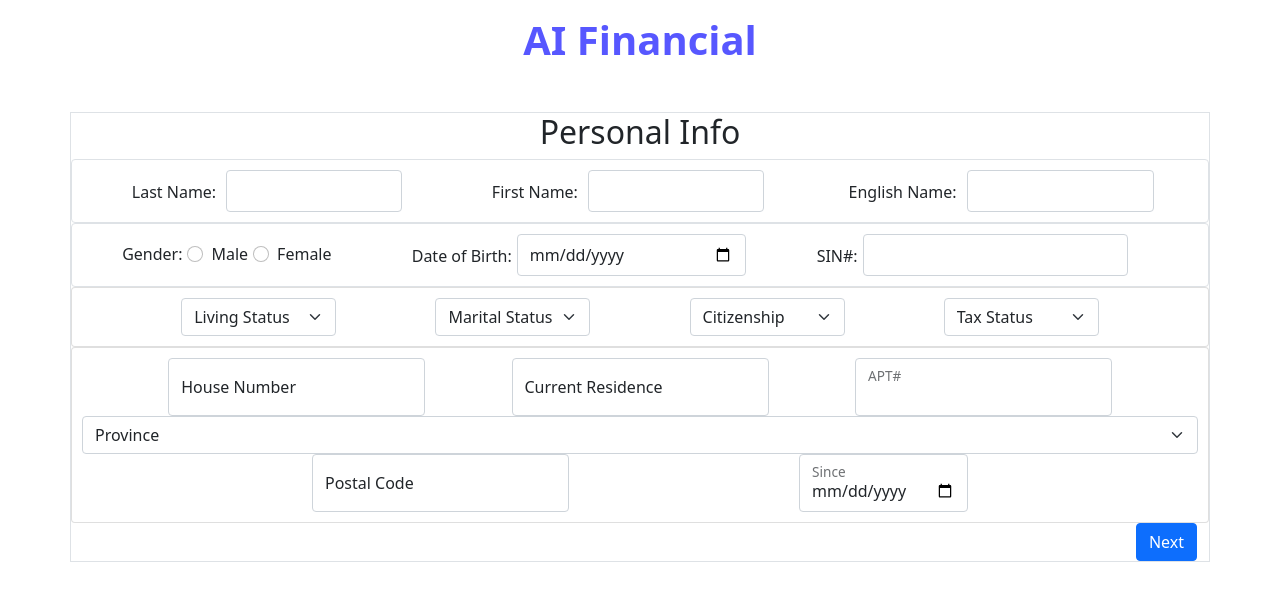
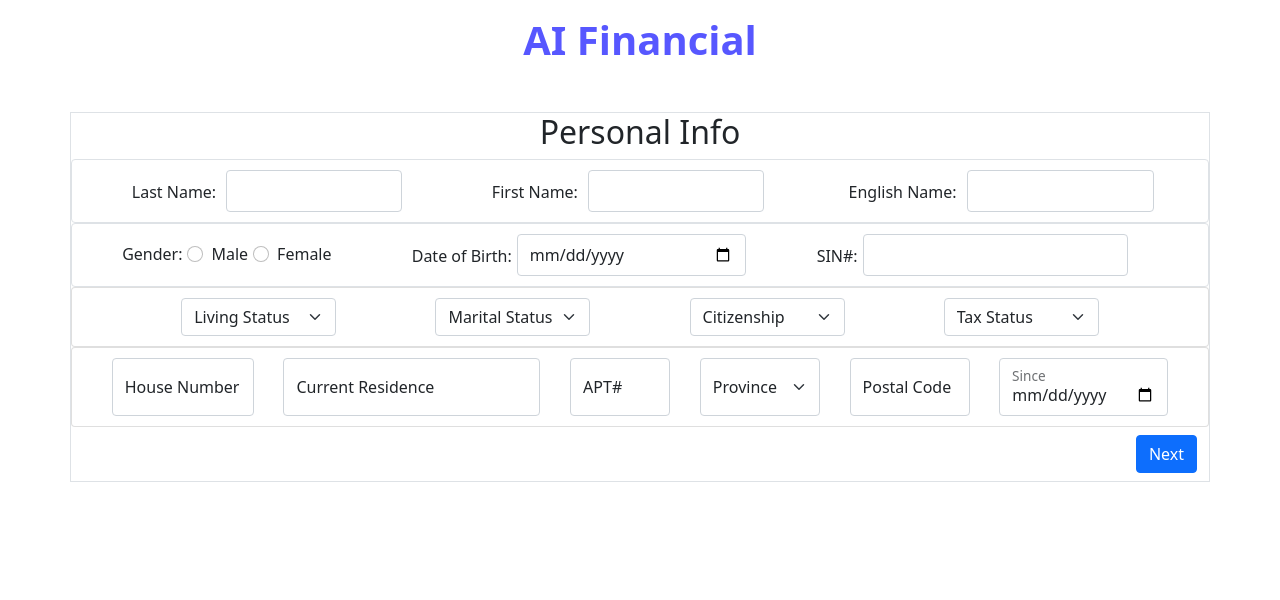
Before and after one commit to Yolanda-C-GitHub/ai-power-aifinancial-application, a React (Create React App) app in the folder Client/: page / in a window 1280 px wide. Shown: the top 600 px of the page. Built offline with nearby package versions, Linux system fonts and the light colour scheme.

Commit message:
personal info ui complete

```diff
--- a/Client/src/components/PersonalInfo/Personalinfo.js
+++ b/Client/src/components/PersonalInfo/Personalinfo.js
@@ -26,7 +26,7 @@ export default function Personalinfo() {
                         <Fourthpart />
                     </div>
 
-                    <div className='d-flex justify-content-end'>
+                    <div className='d-flex justify-content-end mt-2 mb-2'>
                       <Button type='submit'>Next</Button>
                     </div>
 
--- a/Client/src/components/PersonalInfo/Personalinfoparts/Fourthpart.js
+++ b/Client/src/components/PersonalInfo/Personalinfoparts/Fourthpart.js
@@ -6,7 +6,7 @@ export default function Fourthpart() {
     return (
         <Card className='fourthPartCard'>
 
-            <FloatingLabel label='House Number'>
+            <FloatingLabel className='fourthPartHouseNumber' label='House Number'>
                 <Form.Control placeholder='house#' />
             </FloatingLabel>
 
@@ -14,11 +14,11 @@ export default function Fourthpart() {
                 <Form.Control placeholder='Address' />
             </FloatingLabel>
 
-            <FloatingLabel label='APT#'>
-                <Form.Control />
+            <FloatingLabel className='fourthPartAptNum' label='APT#'>
+                <Form.Control placeholder='apt#' />
             </FloatingLabel>
 
-            <Form.Select className=''>
+            <Form.Select className='fourthPartSelector'>
                 <option>Province</option>
                 <option value='ON'>ON</option>
                 <option value='AB'>AB</option>
@@ -35,7 +35,7 @@ export default function Fourthpart() {
                 <option value='YT'>YT</option>
             </Form.Select>
 
-            <FloatingLabel label='Postal Code'>
+            <FloatingLabel className='fourthPartPostalCode' label='Postal Code'>
                 <Form.Control  placeholder='postal'/>
             </FloatingLabel>
 
--- a/Client/src/components/PersonalInfo/Personalinfoparts/fourthpart.css
+++ b/Client/src/components/PersonalInfo/Personalinfoparts/fourthpart.css
@@ -5,3 +5,15 @@
     padding:10px;
     flex-wrap: wrap;
 }
+.fourthPartSelector{
+    width:120px;
+}
+.fourthPartHouseNumber{
+    width: 142px
+}
+.fourthPartAptNum{
+    width:100px;
+}
+.fourthPartPostalCode{
+    width:120px;
+}
```
